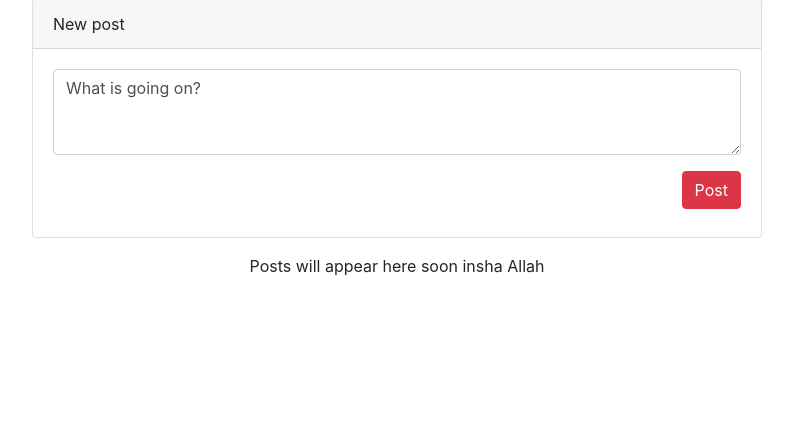
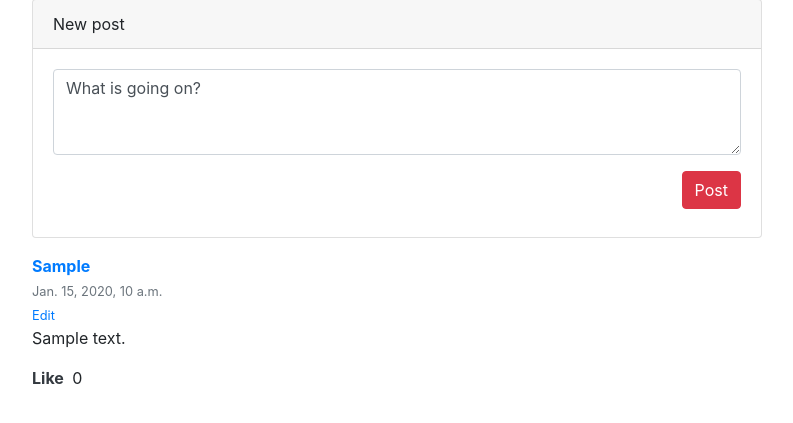
Before and after one commit to minhajul-karim/network, a Django app: page / in a window 1280 px wide. Shown: the part 73-496 px from the top of the page, without its empty margins (243-1036 px from the left). Run offline with Django 3.2, Linux system fonts and the light colour scheme; a user stored in the database is signed in; tables that the repository leaves empty hold one stand-in row (values such as "Sample post"); some libraries are stand-ins or nearby versions.

Commit message:
View all post in reverse order by date

```diff
--- a/network/static/network/js/index.js
+++ b/network/static/network/js/index.js
@@ -27,8 +27,8 @@ document.addEventListener('DOMContentLoaded', () => {
                 // When content passed to server was empty
                 errorMessage.textContent = 'You must write something!'
               } else if (data.updated) {
-                // Clear the textarea after status update
-                document.querySelector('#status').value = ''
+                // Reload page to display updated posts
+                window.location.reload()
               }
             })
           // Remove error messages
--- a/network/templates/network/index.html
+++ b/network/templates/network/index.html
@@ -2,6 +2,8 @@
 
 {% block body %}
 {% if user.is_authenticated %}
+<!-- New status -->
+<section id="new-status">
     <div class="container">
         <div class="row">
             <div class="col-md-8 mx-auto my-3">
@@ -23,6 +25,30 @@
             </div>
         </div>
     </div>
-<p class="text-center">Posts will appear here soon insha Allah</p>
+    <!-- <p class="text-center">Posts will appear here soon insha Allah</p> -->
+</section>
+
+<section id="all-posts">
+    <div class="container">
+        {% for post in posts %}
+        <div class="row mb-4">
+            <div class="col-md-8 mx-auto">
+                <a href="#"><strong>{{ post.user | title }}</strong></a>
+                <br>
+                <small class="text-muted">{{ post.time_posted }}</small>
+                <br>
+                <a href="#"><small>Edit</small></a>
+                <p>{{ post.content }}</p>
+                <span class="text-dark font-weight-bold mr-1">Like</span>
+                <span>0</span>
+                <!-- <span class="like-button">
+                    <i class="fas fa-thumbs-up text-dark mr-2"></i>99
+                </span> -->
+            </div>
+        </div>
+        {% endfor %}
+    </div>
+</section>
+
 {% endif %}
 {% endblock %}
--- a/network/templates/network/layout.html
+++ b/network/templates/network/layout.html
@@ -12,6 +12,8 @@
     <link rel="shortcut icon" href="{% static 'network/images/favicon-32x32.png' %}" type="image/x-icon">
     <link rel="stylesheet" href="https://stackpath.bootstrapcdn.com/bootstrap/4.4.1/css/bootstrap.min.css"
         integrity="sha384-Vkoo8x4CGsO3+Hhxv8T/Q5PaXtkKtu6ug5TOeNV6gBiFeWPGFN9MuhOf23Q9Ifjh" crossorigin="anonymous">
+    <!-- Font Awesome -->
+    <!-- <script src="https://kit.fontawesome.com/4ed4b00f74.js" crossorigin="anonymous"></script> -->
     <link href="{% static 'network/css/styles.css' %}" rel="stylesheet">
 </head>
 
--- a/network/templates/network/register.html
+++ b/network/templates/network/register.html
@@ -4,7 +4,7 @@
 <div class="container">
     <div class="row row-100 justify-content-center align-items-center">
         <div class="col-md-6">
-            <h1>Register</h1>
+            <h1 class="mb-3">Register</h1>
 
             {% if message %}
             <div>{{ message }}</div>
--- a/network/views.py
+++ b/network/views.py
@@ -17,7 +17,9 @@ def index(request):
         post = Posts(user=request.user, content=content)
         post.save()
         return JsonResponse({"updated": True})
-    return render(request, "network/index.html")
+    # Gather all posts in reverse ordered by time posted
+    posts = Posts.objects.all().order_by("-time_posted")
+    return render(request, "network/index.html", {"posts": posts})
 
 
 def login_view(request):
```
Lines whose indentation alone changed are shown as unchanged.
